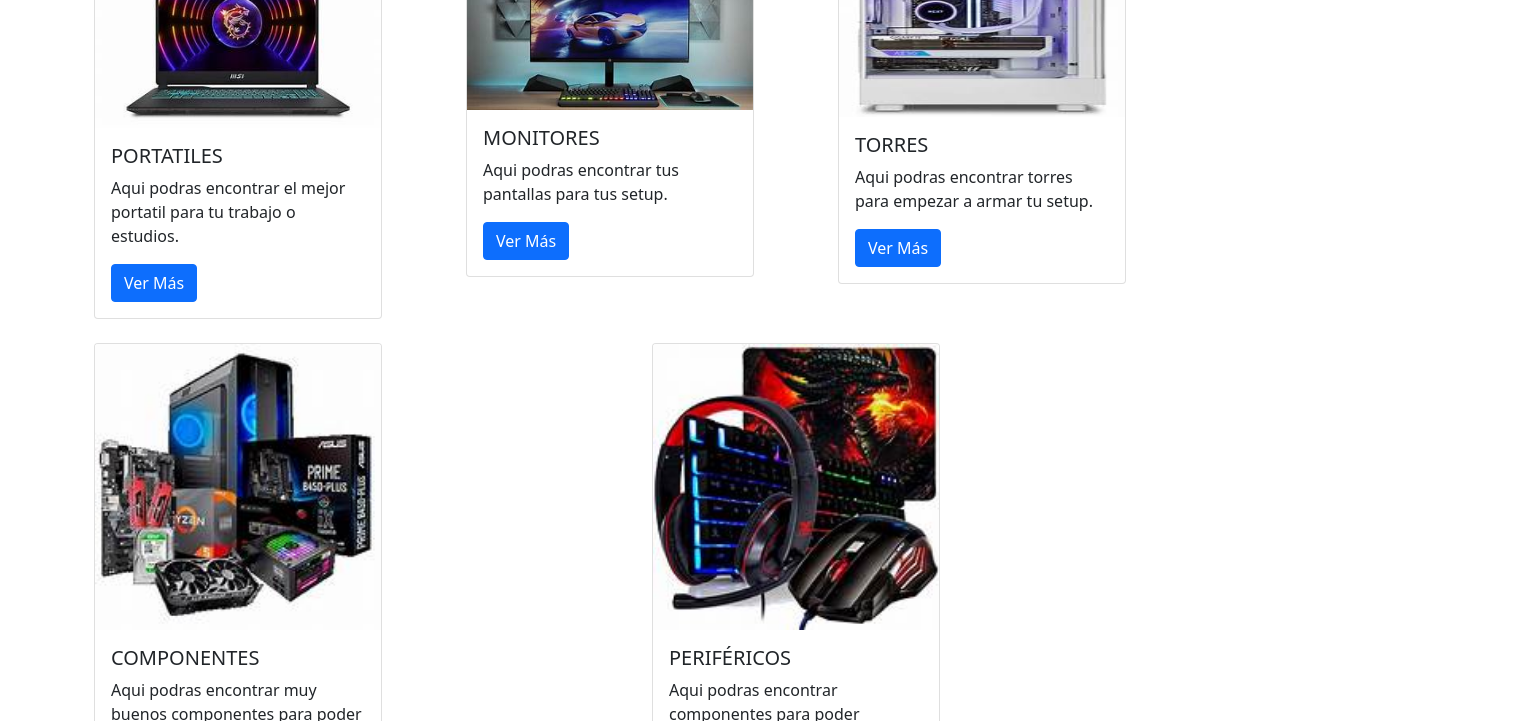
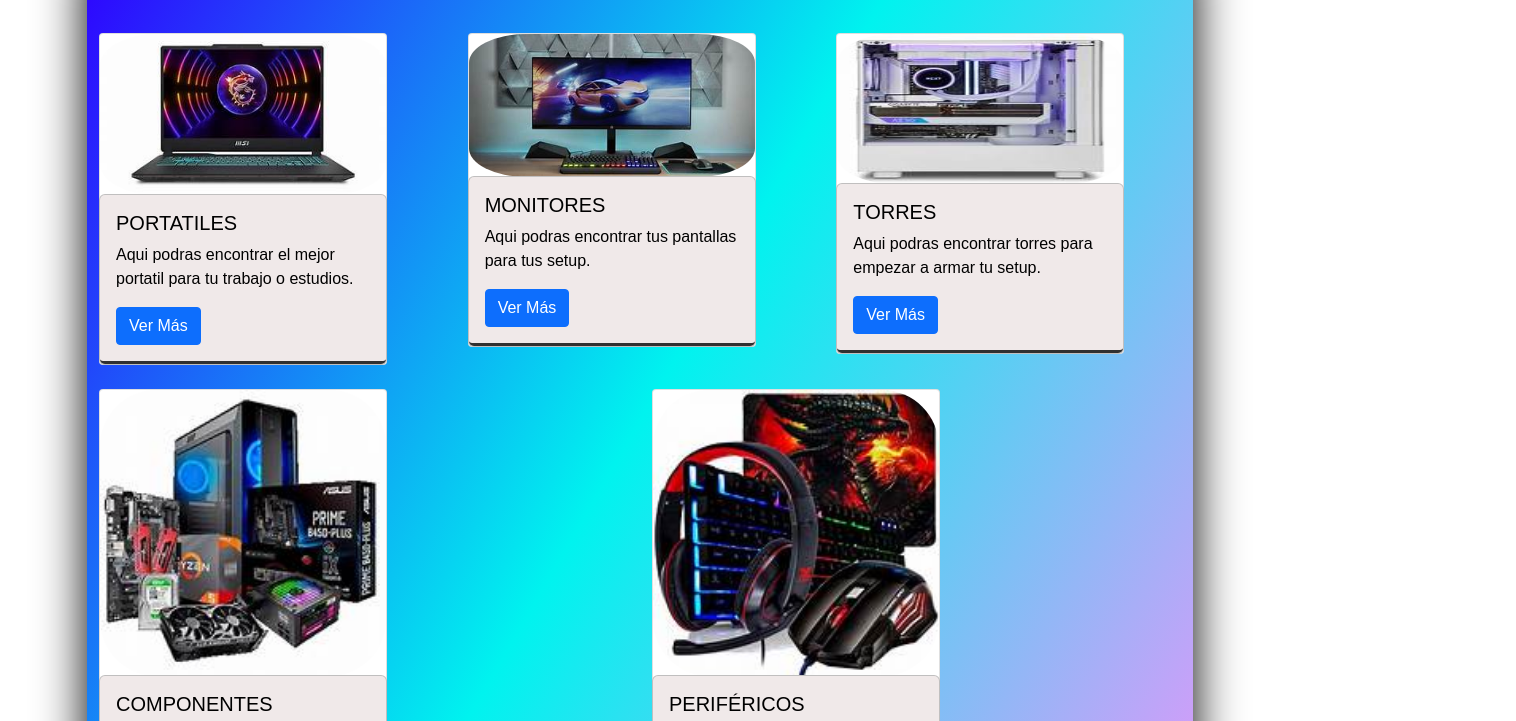
Before and after one commit to Kelviin99/Proyecto_prueba_PAE05_Gametech-Solution, a plain HTML site: page Index.html in a window 1280 px wide. Shown: the part 356-1077 px from the top of the page, 1516 px wide, since content can reach past the window. Drawn offline with nearby package versions, Linux system fonts and the light colour scheme.

Commit message:
Update Index.html

```diff
--- a/Index.html
+++ b/Index.html
@@ -7,7 +7,7 @@
     <!-- CDN booststrap CSS -->
       <link href="https://cdn.jsdelivr.net/npm/bootstrap@5.1.3/dist/css/bootstrap.min.css" rel="stylesheet" integrity="sha384-1BmE4kWBq78iYhFldvKuhfTAU6auU8tT94WrHftjDbrCEXSU1oBoqyl2QvZ6jIW3" crossorigin="anonymous">
         <!-- estilos css -->
-      <link rel="stylesheet" href="/proyecto f/STATIC/CSS/estilos.css">
+      <link rel="stylesheet" href="./STATIC/CSS/estilos.css">
       <link rel="stylesheet" href="https://cdnjs.cloudflare.com/ajax/libs/font-awesome/6.6.0/css/all.min.css">
 </head>
 <body>
@@ -134,4 +134,5 @@
     <!-- CDD bootstrap js -->
     <script src="https://cdn.jsdelivr.net/npm/bootstrap@5.1.3/dist/js/bootstrap.bundle.min.js" integrity="sha384-ka7Sk0Gln4gmtz2MlQnikT1wXgYsOg+OMhuP+IlRH9sENBO0LRn5q+8nbTov4+1p" crossorigin="anonymous"></script>
 </body>
+
 </html>
```
